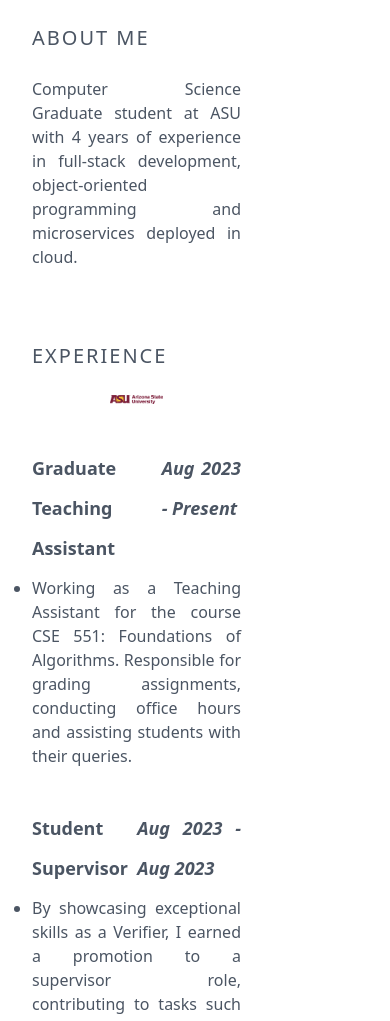
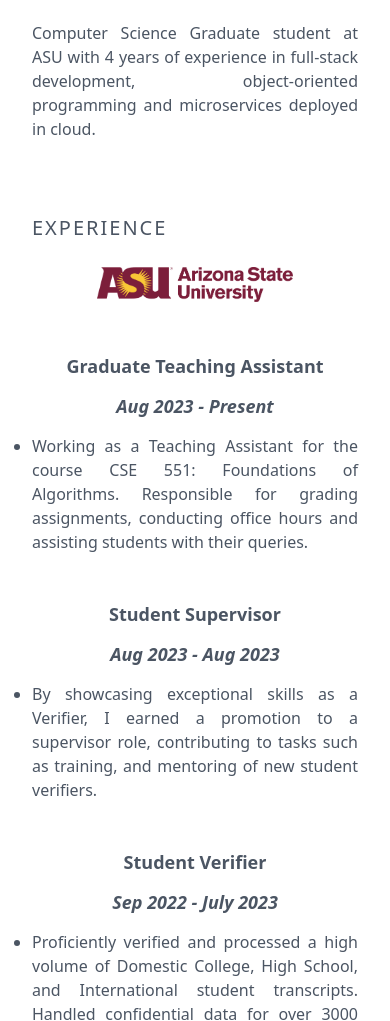
Before and after one commit to ashwin-elangovan/ashwin-elangovan.github.io, a Gatsby site: page / in a window 390 px wide. Shown: the part 611-1632 px from the top of the page. Built offline with nearby package versions, Linux system fonts and the light colour scheme; Gatsby itself is replaced by a stand-in of ours.

Commit message:
Mobile view changes

```diff
--- a/gatsby-config.js
+++ b/gatsby-config.js
@@ -22,6 +22,7 @@ module.exports = {
     projects: [
       {
         name: 'Theia: Website change detector | Feb 2023',
+        description: '',
         subdescription: '',
         link: '',
         description_bullets: [
--- a/src/components/header/index.jsx
+++ b/src/components/header/index.jsx
@@ -7,6 +7,8 @@ import {
   IoLogoLinkedin as IconLinkedin,
   IoChatbox as IconBlog
 } from 'react-icons/io5';
+
+import { useState, useEffect } from 'react';
 
 import { AiFillFile as IconResume } from "react-icons/ai";
 
@@ -25,7 +27,15 @@ const classes = {
   linkName: 'ml-1'
 };
 
+
+
 const Header = ({ metadata = {}, noBlog = false }) => {
+  const [isDesktop, setIsDesktop] = useState(false);
+
+  useEffect(() => {
+    setIsDesktop(window.innerWidth >= 768);
+  }, []);
+
   const twitter = get(metadata, 'author', false);
   const github = get(metadata, 'github', false);
   const linkedin = get(metadata, 'linkedin', false);
@@ -33,12 +43,12 @@ const Header = ({ metadata = {}, noBlog = false }) => {
 
   return (
     <div className={classes.wrapper}>
-      <div className={classes.imageWrapper}>
+      <div className={`${classes.imageWrapper} ${isDesktop ? '' : 'mx-auto'}`}>
         <Link to="/">
           <img className={classes.image} src={profileImg} alt={metadata.name} />
         </Link>
       </div>
-      <div className={classes.contentWrapper}>
+      <div className={`${classes.contentWrapper} ${isDesktop ? '' : 'mobile-center'}`}>
         <h1 className={classes.name}>
           <Link to="/">{metadata.name}</Link>
         </h1>
--- a/src/components/layout/index.jsx
+++ b/src/components/layout/index.jsx
@@ -56,6 +56,11 @@ const Layout = ({ children }) => {
       setThemeIcon((theme === 'dark' || (!('theme' in localStorage) && window.matchMedia('(prefers-color-scheme: dark)').matches)) ? <BsFillMoonFill /> : <BsFillSunFill />);
     }
   }, []);
+
+  const containerStyle = {
+    width: isDesktop ? '70%' : '100%', // Adjust the width based on the device type
+    marginRight: isDesktop ? '10%' : '0', // Adjust the margin for desktop
+  };
   return (
     <div className={classes.outerWrapper}>
       {isDesktop && ( // Only render the following if isDesktop is true
@@ -110,7 +115,7 @@ const Layout = ({ children }) => {
           fill="url(#5d0dd344-b041-4d26-bec4-8d33ea57ec9b)"
         />
       </svg>
-      <div className={classes.wrapper} style={{ width: "70%", marginRight: '10%' }}>{children}</div>
+      <div className={classes.wrapper} style={containerStyle}>{children}</div>
     </div>
   );
 };
--- a/src/components/summary-item/index.jsx
+++ b/src/components/summary-item/index.jsx
@@ -15,7 +15,9 @@ const classes = {
   name: "font-bold text-gray-900 dark:text-white pb-1 pt-0",
   description: "text-md text-gray-600 dark:text-gray-200 font-semibold text-lg",
   image: "transform transition-all duration-150 hover:scale-105",
-  imageWrapper: "w-full max-w-[25%] text-gray-600 dark:text-gray-200",
+  mobileImageSize: "lg:w-1/4 w-full max-w-[60%]",
+  desktopImageSize: "w-full max-w-[25%]",
+  imageWrapper: "text-gray-600 dark:text-gray-200",
 };
 
 const SummaryItem = ({
@@ -35,6 +37,12 @@ const SummaryItem = ({
   } else {
     linkContent = <a href={link}>{name}</a>;
   }
+
+  const [isDesktop, setIsDesktop] = useState(false);
+
+  useEffect(() => {
+    setIsDesktop(window.innerWidth >= 768);
+  }, []);
 
   const dParts = description ? description.split("|") : null;
   const nParts = name ? name.split("|") : null;
@@ -59,24 +67,32 @@ const SummaryItem = ({
       {!title_image ? (
         nParts && nParts.length === 2 ? (
           // Render this if nParts has 2 elements
-          <p
+          <div
             className={`${classes.name} ${link
                 ? "hover:text-black dark:hover:text-blue-400 text-3xl"
                 : "font-semibold text-lg"
-              } text-justify flex justify-between`}
+              } ${isDesktop ? 'flex justify-between text-justify' : 'flex-col text-center'}`}
           >
-            <span>{nParts[0]}</span>
-            <span>
-              <i>{nParts[1]}</i>
-            </span>
-          </p>
+            <div>
+              <span>{nParts[0]}</span>
+            </div>
+            {isDesktop ? (
+              <div>
+                <span><i>{nParts[1]}</i></span>
+              </div>
+            ) : (
+              <div>
+                  <i>{nParts[1]}</i>
+              </div>
+            )}
+          </div>
         ) : (
           // Render this if nParts doesn't have 2 elements
           <h3
             className={`${classes.name} ${link
                 ? "hover:text-black dark:hover:text-blue-400 text-3xl"
                 : "font-semibold text-lg"
-              }`}
+                }${isDesktop ? 'flex justify-between text-justify' : 'flex-col text-center'}`}
           >
             {link ? linkContent : name}
           </h3>
@@ -85,7 +101,7 @@ const SummaryItem = ({
         <div
           className={`flex justify-center items-center mx-auto text-center pb-8`}
         >
-          <div className={`${classes.imageWrapper}`}>
+            <div className={`${classes.imageWrapper} ${isDesktop ? classes.desktopImageSize : classes.mobileImageSize}`}>
             <Link to={link}>
               <img
                 className={`${classes.image} block dark:hidden`}
@@ -104,15 +120,20 @@ const SummaryItem = ({
 
       {/* Description */}
       {dParts && dParts.length === 2 ? (
-        <p
-          className={`${classes.description} ${subdescription || description_bullets ? "leading-10 pt-3" : ""
-            } text-justify flex justify-between`}
-        >
-          <span>{dParts[0]}</span>
-          <span>
-            <i>{dParts[1]}</i>
-          </span>
-        </p>
+        <div className={`${classes.description} ${subdescription || description_bullets ? 'leading-10 pt-3' : ''} ${isDesktop ? 'flex justify-between text-justify' : 'flex-col text-center'}`}>
+          <div>
+            <span>{dParts[0]}</span>
+          </div>
+          {isDesktop ? (
+            <div>
+              <span><i>{dParts[1]}</i></span>
+            </div>
+          ) : (
+            <div>
+              <i>{dParts[1]}</i>
+            </div>
+          )}
+        </div>
       ) : (
         <p
           className={`${classes.description} ${subdescription || description_bullets ? "leading-10 pt-3" : ""
@@ -121,6 +142,8 @@ const SummaryItem = ({
           {description}
         </p>
       )}
+
+
       {/* Description bullets */}
       <ul>
         {description_bullets
@@ -171,7 +194,7 @@ const SummaryItem = ({
 
       {/* Tags */}
       {tags ? (
-        <div>
+        <div className="pt-3">
           {tags.map((tag) => {
             return (
               <span key={tag} className={"tags dark:bg-slate-500 bg-slate-600"}>
--- a/src/css/index.css
+++ b/src/css/index.css
@@ -287,6 +287,10 @@ pre[class*='language-'] {
   transition: 0.2s ease-in;
 }
 
+.mobile-center {
+  text-align: center;
+}
+
 /* @font-face {
   font-family: 'Anonima';
   font-weight: 100 900;
```
